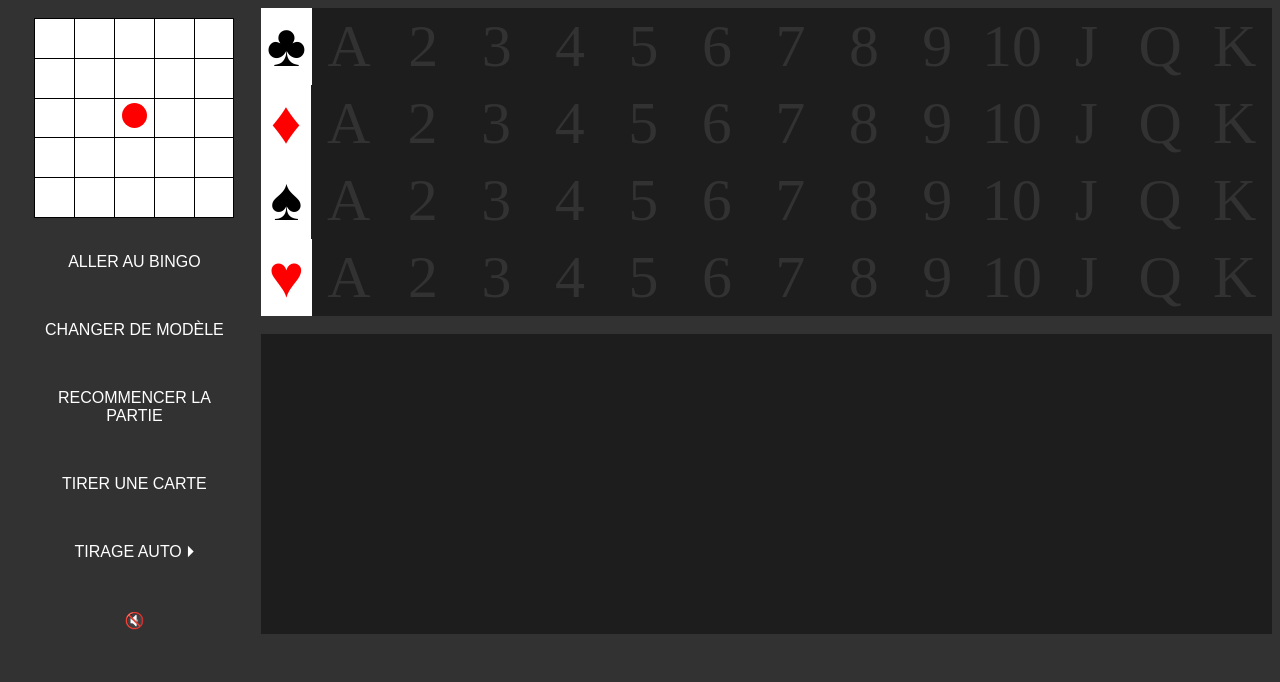
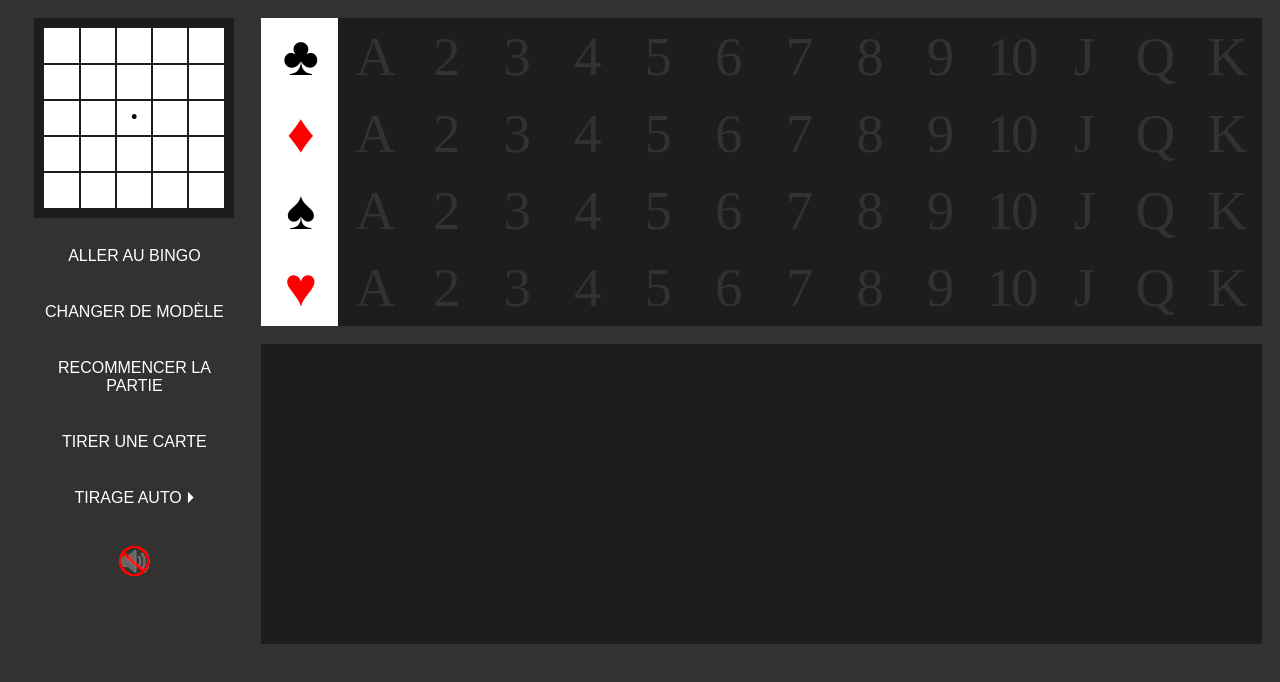
Before and after one commit to simonrehel/oko, a React app: page / in a window 1280 px wide. Built offline with nearby package versions, Linux system fonts and the light colour scheme.

Commit message:
UI improvements

```diff
--- a/src/App.css
+++ b/src/App.css
@@ -33,8 +33,9 @@
 }
 
 .pattern {
-  border: 1px solid;
+  border: 10px solid;
   border-collapse: collapse;
+  border-color: #1D1D1D;
   width: 200px;
   height: 200px;
   margin: 10px auto;
@@ -42,9 +43,17 @@
   background-color: white;
 }
 
+.pattern td {
+  width: 25px;
+  height: 25px;
+  border: 2px solid;
+  border-color: #1D1D1D;
+  font-size: 20px;
+}
+
 .button {
   padding: 8px 16px;
-  margin: 16px;
+  margin: 10px;
   background-color: transparent;
   border: 1px solid transparent;
   color: white;
@@ -71,23 +80,9 @@
 
 .right-panel {
   margin-left: 20%;
+  margin-right: 10px;
+  margin-top: 10px;
   height: 100px;
-}
-
-.dot {
-  height: 25px;
-  width: 25px;
-  background-color: #FF0000;
-  border-radius: 50%;
-  display: inline-block;
-}
-
-.no-dot {
-  height: 25px;
-  width: 25px;
-  background-color: #FFFFFF;
-  border-radius: 50%;
-  display: inline-block;
 }
 
 .deck td {
@@ -96,12 +91,13 @@
 }
 
 .deck th {
-  width: 50px;
+  min-width: 75px;
   height: 75px;
 }
 
 .deck {
-  font-size: 60px;
+  font-size: 55px;
+  letter-spacing: -3px;
   border-collapse: collapse;
   text-align: center;
   background-color: #1D1D1D;
@@ -218,40 +214,39 @@
 }
 
 .O-color {
-  background-color: rgb(242, 148, 7);
+  background-color: rgb(235, 152, 78);
 	box-shadow: inset -25px -15px 40px rgba(0,0,0,.3);
 	background-image: linear-gradient(-45deg, rgba(255,255,220,.3) 0%, transparent 100%);
 }
 
 .B-text-color {
-  -webkit-text-stroke: 2px black;
   color: rgb(49, 145, 231);
 }
 
 .I-text-color {
-  -webkit-text-stroke: 2x black;
   color: rgb(5, 108, 43);
 }
 
 .N-text-color {
-  -webkit-text-stroke: 2px black;
   color: rgb(204, 23, 23);
 }
 
 .G-text-color {
-  -webkit-text-stroke: 2px black;
   color: rgb(231, 222, 49);
 }
 
 .O-text-color {
-  -webkit-text-stroke: 2px black;
   color: rgb(242, 148, 7);
 }
 
 .big-centered-line {
   line-height: 125px;
+  font-size: 55px;
+  letter-spacing: -3px;
 }
 
 .centered-line {
   line-height: 75px;
+  font-size: 40px;
+  letter-spacing: -3px;
 }
--- a/src/Game.js
+++ b/src/Game.js
@@ -54,6 +54,8 @@ import dixpique from "./mp3/dix-pique.mp3";
 import valetpique from "./mp3/valet-pique.mp3";
 import damepique from "./mp3/dame-pique.mp3";
 import roipique from "./mp3/roi-pique.mp3";
+import speaker from "./images/speaker.png";
+import mutedspeaker from "./images/muted-speaker.png"
 
 function Game() {
     const mp3 = {"♠︎": { 'A': new Audio(aspique),
@@ -285,7 +287,7 @@ function Game() {
     });
 
     return (
-        <div class="desktop">
+        <div>
             <div class="left-panel">
                 <Pattern pattern={patterns[currentPatternIndex][currentSubPatternIndex]}/>
                 <div class="button-div"><button class="button" onClick={() => {setOko(!oko); setAutoDraw(false)}}>{oko ? 'Aller au bingo' : 'Aller à OKO'}</button></div>
@@ -315,10 +317,10 @@ function Game() {
                     </div>
                 }
                 { oko && muted &&
-                    <div class="button-div"><button class="button" onClick={() => setMuted(false)}>🔇</button></div>
+                    <div class="button-div"><button class="button" onClick={() => setMuted(false)}><img src={mutedspeaker}></img></button></div>
                 }
                 { oko && !muted &&
-                    <div class="button-div"><button class="button" onClick={() => setMuted(true)}>🔊</button></div>
+                    <div class="button-div"><button class="button" onClick={() => setMuted(true)}><img src={speaker}></img></button></div>
                 }
 
             </div>
--- a/src/Pattern.js
+++ b/src/Pattern.js
@@ -6,7 +6,7 @@ function Pattern(props) {
                     <tr>
                         {
                             row.map((column) => (
-                                <td><span className={column ? 'dot' : 'no-dot'}></span></td>
+                                <td>{column ? '\u2022' : ''}</td>
                             ))
                         }
                     </tr>
```
Also changed, not shown: src/images/muted-speaker.png (added), src/images/speaker.png (added).
